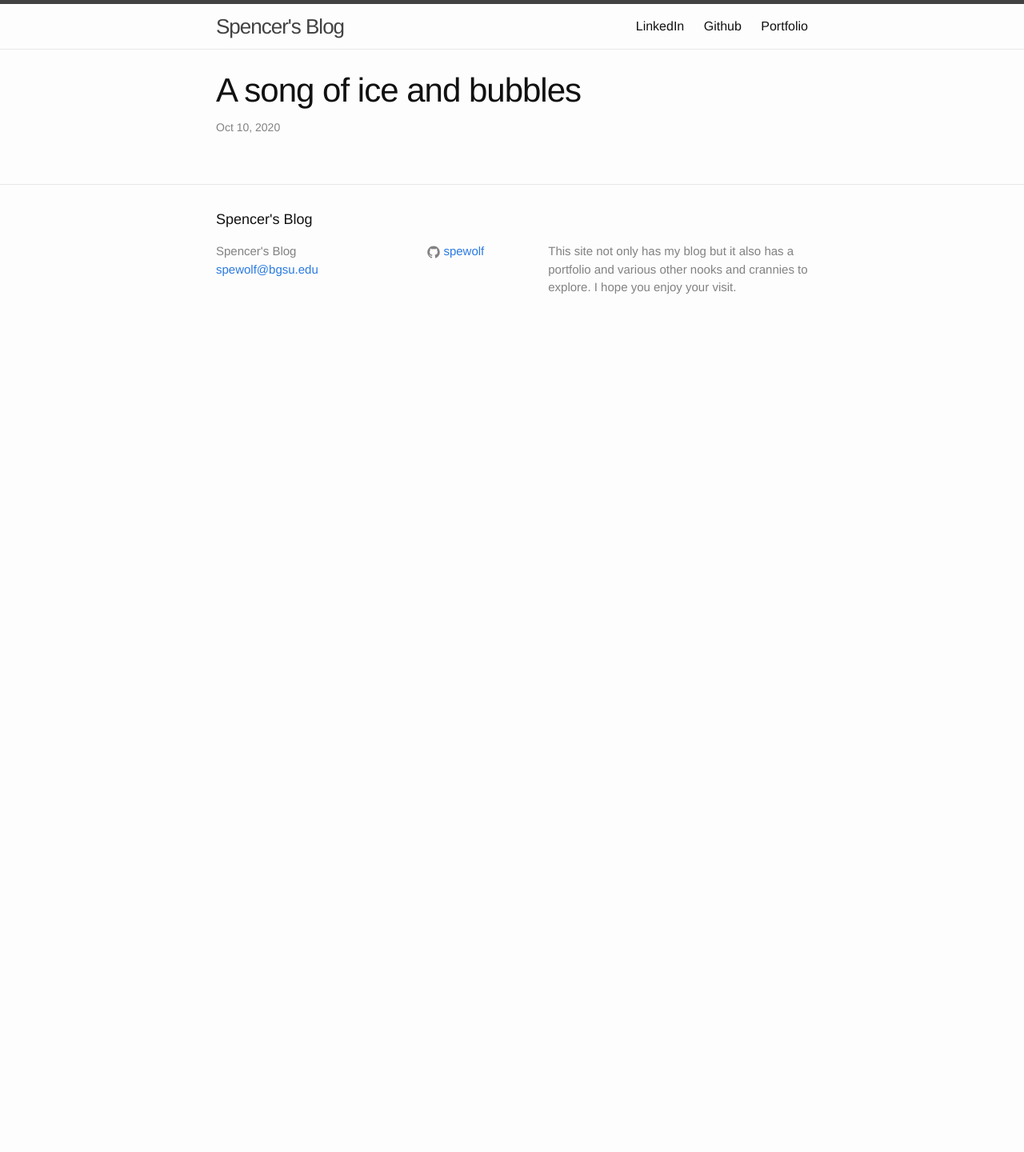
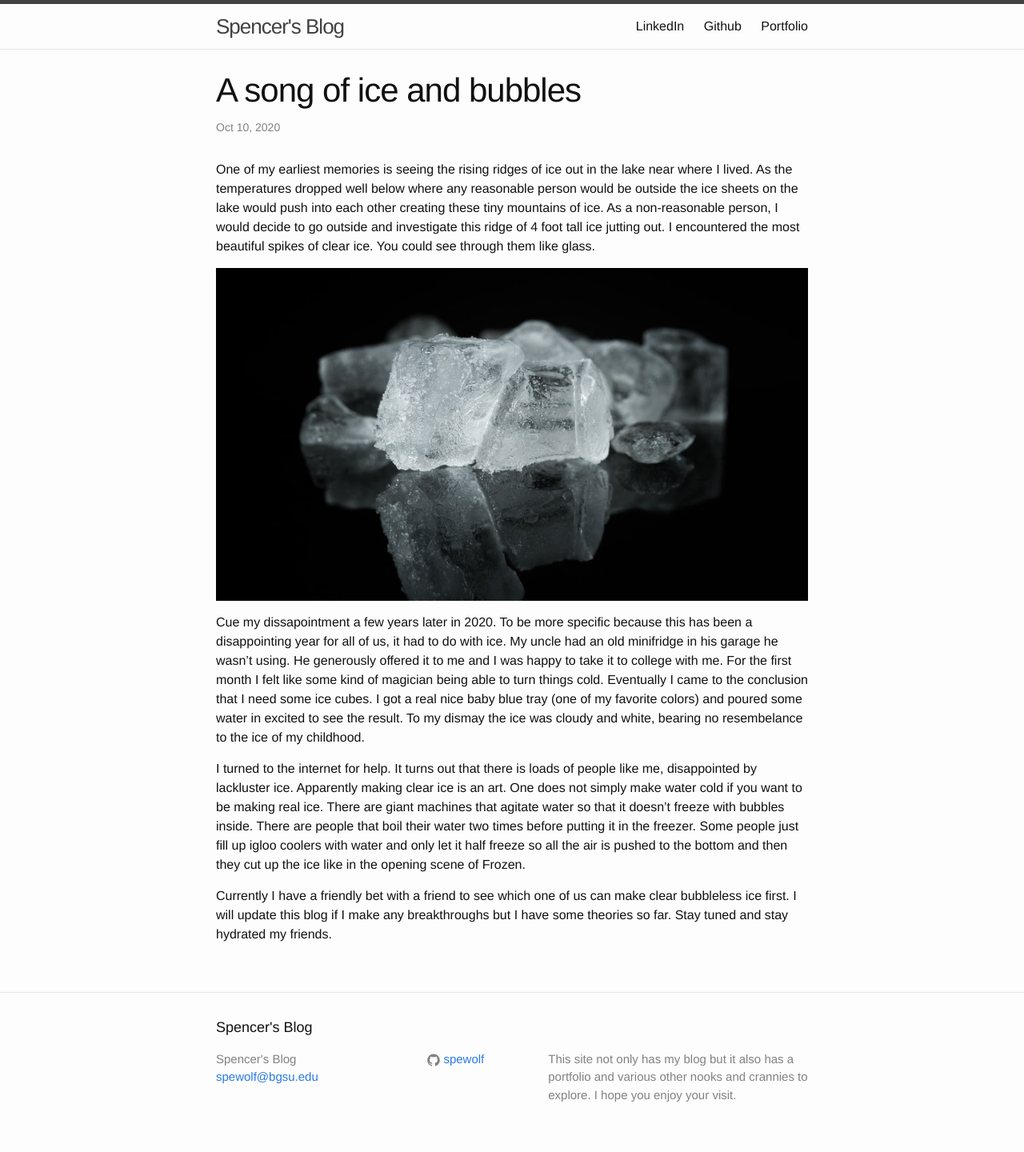
Before and after one commit to spewolf/spewolf.github.io, a Jekyll site: the page built from _posts/2020-10-10-asoiab.md, in a window 1280 px wide. Shown: the whole page at 80% size. Built offline with Jekyll 4.4.1, drawn with Linux system fonts in a browser that asks for light colours; before the commit the page ends 900 px from its top, so only the background shows below that.

Commit message:
Write ice post

```diff
--- a/_posts/2020-10-10-asoiab.md
+++ b/_posts/2020-10-10-asoiab.md
@@ -3,3 +3,13 @@ layout: post
 title: "A song of ice and bubbles"
 tags: science non-fiction ice
 ---
+
+One of my earliest memories is seeing the rising ridges of ice out in the lake near where I lived. As the temperatures dropped well below where any reasonable person would be outside the ice sheets on the lake would push into each other creating these tiny mountains of ice. As a non-reasonable person, I would decide to go outside and investigate this ridge of 4 foot tall ice jutting out. I encountered the most beautiful spikes of clear ice. You could see through them like glass.
+
+![ice cubes](/assets/2020-10-10-asoiab_ice.jpg)
+
+Cue my dissapointment a few years later in 2020. To be more specific because this has been a disappointing year for all of us, it had to do with ice. My uncle had an old minifridge in his garage he wasn't using. He generously offered it to me and I was happy to take it to college with me. For the first month I felt like some kind of magician being able to turn things cold. Eventually I came to the conclusion that I need some ice cubes. I got a real nice baby blue tray (one of my favorite colors) and poured some water in excited to see the result. To my dismay the ice was cloudy and white, bearing no resembelance to the ice of my childhood.
+
+I turned to the internet for help. It turns out that there is loads of people like me, disappointed by lackluster ice. Apparently making clear ice is an art. One does not simply make water cold if you want to be making real ice. There are giant machines that agitate water so that it doesn't freeze with bubbles inside. There are people that boil their water two times before putting it in the freezer. Some people just fill up igloo coolers with water and only let it half freeze so all the air is pushed to the bottom and then they cut up the ice like in the opening scene of Frozen.
+
+Currently I have a friendly bet with a friend to see which one of us can make clear bubbleless ice first. I will update this blog if I make any breakthroughs but I have some theories so far. Stay tuned and stay hydrated my friends.
```
Also changed, not shown: assets/2020-10-10-asoiab_ice.jpg (added).
